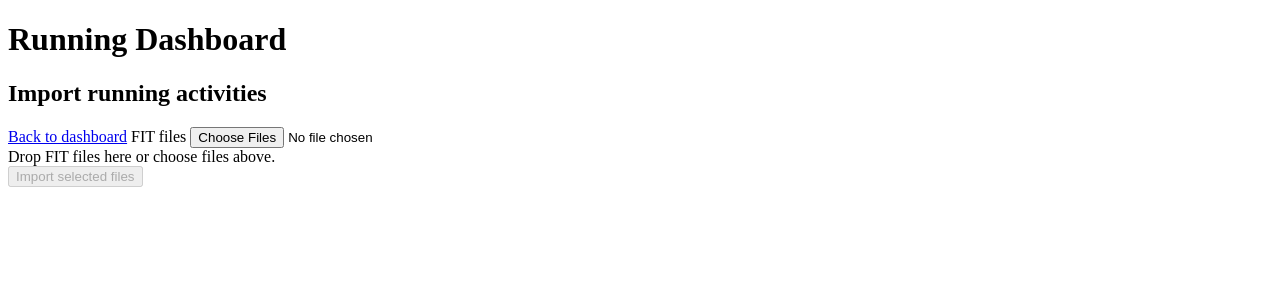
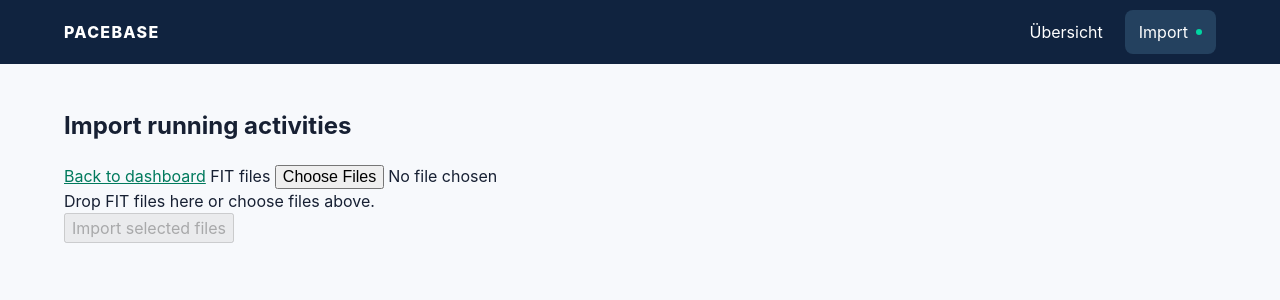
Before and after one commit to kruemelnerd/sporttracker, a Vue app in the folder frontend/: page /import in a window 1280 px wide. Shown: the top 300 px of the page. Built offline with nearby package versions, Linux system fonts and the light colour scheme.

Commit message:
feat: add app shell and design tokens

```diff
--- a/frontend/src/App.vue
+++ b/frontend/src/App.vue
@@ -1,6 +1,11 @@
 <template>
-  <main>
-    <h1>Running Dashboard</h1>
+  <a class="skip-link" href="#main-content">Zum Inhalt springen</a>
+  <AppNavigation />
+  <main id="main-content" class="app-main" tabindex="-1">
     <RouterView />
   </main>
 </template>
+
+<script setup lang="ts">
+import AppNavigation from './components/AppNavigation.vue'
+</script>
--- /dev/null
+++ b/frontend/src/components/AppNavigation.vue
@@ -0,0 +1,31 @@
+<template>
+  <header class="app-header">
+    <RouterLink class="brand" to="/" aria-label="Pacebase – Übersicht">PACEBASE</RouterLink>
+    <button
+      class="menu-toggle"
+      type="button"
+      aria-controls="primary-navigation"
+      :aria-expanded="menuOpen"
+      @click="menuOpen = !menuOpen"
+    >
+      <span>{{ menuOpen ? 'Menü schließen' : 'Menü öffnen' }}</span>
+    </button>
+    <nav id="primary-navigation" class="primary-navigation" aria-label="Hauptnavigation" :class="{ 'is-open': menuOpen }">
+      <RouterLink to="/" :aria-current="isCurrent('dashboard') ? 'page' : undefined" @click="menuOpen = false">
+        Übersicht
+      </RouterLink>
+      <RouterLink to="/import" :aria-current="isCurrent('import') ? 'page' : undefined" @click="menuOpen = false">
+        Import
+      </RouterLink>
+    </nav>
+  </header>
+</template>
+
+<script setup lang="ts">
+import { ref } from 'vue'
+import { RouterLink, useRoute } from 'vue-router'
+
+const route = useRoute()
+const menuOpen = ref(false)
+const isCurrent = (name: string) => route.name === name || (name === 'dashboard' && route.name === 'activity')
+</script>
--- a/frontend/src/main.ts
+++ b/frontend/src/main.ts
@@ -1,5 +1,7 @@
 import { createApp } from 'vue'
 import App from './App.vue'
 import router from './router'
+import './styles/tokens.css'
+import './styles/base.css'
 
 createApp(App).use(router).mount('#app')
--- /dev/null
+++ b/frontend/src/styles/base.css
@@ -0,0 +1,174 @@
+*,
+*::before,
+*::after {
+  box-sizing: border-box;
+}
+
+html {
+  min-width: 320px;
+  background: var(--color-canvas);
+}
+
+body {
+  margin: 0;
+  color: var(--color-text);
+  background: var(--color-canvas);
+  font: 400 1rem/1.5 var(--font-sans);
+}
+
+button,
+input,
+select,
+textarea {
+  font: inherit;
+}
+
+a {
+  color: var(--color-accent-strong);
+}
+
+:focus-visible {
+  outline: 3px solid var(--color-accent);
+  outline-offset: 3px;
+  box-shadow: 0 0 0 2px var(--color-ink);
+}
+
+.skip-link {
+  position: absolute;
+  z-index: 10;
+  top: 0.5rem;
+  left: 0.5rem;
+  padding: 0.75rem 1rem;
+  transform: translateY(-150%);
+  color: white;
+  background: var(--color-ink);
+  border-radius: var(--radius-control);
+}
+
+.skip-link:focus {
+  transform: translateY(0);
+}
+
+.app-header {
+  display: flex;
+  align-items: center;
+  justify-content: space-between;
+  gap: 1rem;
+  min-height: 4rem;
+  padding: 0.5rem max(1rem, calc((100% - var(--content-width)) / 2));
+  color: white;
+  background: var(--color-ink);
+}
+
+.brand {
+  color: white;
+  font-weight: 800;
+  letter-spacing: 0.08em;
+  text-decoration: none;
+}
+
+.primary-navigation {
+  display: flex;
+  align-items: center;
+  gap: 0.5rem;
+}
+
+.primary-navigation a {
+  min-height: 44px;
+  display: inline-flex;
+  align-items: center;
+  padding: 0.5rem 0.875rem;
+  color: white;
+  border-radius: var(--radius-control);
+  text-decoration: none;
+}
+
+.primary-navigation a:hover,
+.primary-navigation a[aria-current="page"] {
+  color: white;
+  background: #24415f;
+}
+
+.primary-navigation a[aria-current="page"]::after {
+  width: 0.375rem;
+  height: 0.375rem;
+  margin-left: 0.5rem;
+  background: var(--color-accent);
+  border-radius: 50%;
+  content: "";
+}
+
+.menu-toggle {
+  display: none;
+  min-height: 44px;
+  padding: 0.5rem 0.75rem;
+  color: white;
+  background: transparent;
+  border: 1px solid #7890a7;
+  border-radius: var(--radius-control);
+}
+
+.app-main {
+  width: min(100% - 2rem, var(--content-width));
+  margin: 0 auto;
+  padding: 1.5rem 0 3rem;
+}
+
+.sr-only {
+  position: absolute;
+  width: 1px;
+  height: 1px;
+  padding: 0;
+  margin: -1px;
+  overflow: hidden;
+  clip: rect(0, 0, 0, 0);
+  white-space: nowrap;
+  border: 0;
+}
+
+@media (max-width: 639px) {
+  .app-header {
+    min-height: 3.5rem;
+    flex-wrap: wrap;
+  }
+
+  .menu-toggle {
+    display: inline-flex;
+    align-items: center;
+  }
+
+  .primary-navigation {
+    display: none;
+    width: 100%;
+    padding-bottom: 0.25rem;
+  }
+
+  .primary-navigation.is-open {
+    display: flex;
+  }
+
+  .primary-navigation a {
+    flex: 1;
+  }
+
+  .app-main {
+    padding-top: 1rem;
+  }
+}
+
+@media (min-width: 768px) {
+  .app-main {
+    width: min(100% - 3rem, var(--content-width));
+  }
+}
+
+@media (prefers-reduced-motion: reduce) {
+  *,
+  *::before,
+  *::after {
+    scroll-behavior: auto !important;
+    animation-duration: 0.01ms !important;
+    animation-iteration-count: 1 !important;
+    transition-duration: 0.01ms !important;
+  }
+}
--- /dev/null
+++ b/frontend/src/styles/tokens.css
@@ -0,0 +1,20 @@
+:root {
+  color-scheme: light;
+  --color-canvas: #f7f9fc;
+  --color-surface: #fff;
+  --color-ink: #10233f;
+  --color-text: #172033;
+  --color-muted: #52657b;
+  --color-border: #dde5ed;
+  --color-accent: #00d6a2;
+  --color-accent-strong: #007a5d;
+  --color-accent-subtle: #e4fff7;
+  --color-info: #1e73be;
+  --color-success: #13795b;
+  --color-warning: #9a6200;
+  --color-danger: #b9383d;
+  --font-sans: Inter, ui-sans-serif, system-ui, -apple-system, "Segoe UI", sans-serif;
+  --radius-control: 8px;
+  --radius-card: 12px;
+  --content-width: 72rem;
+}
```
Also changed, not shown: 1 other file (tests, documents, lock files or other folders).
